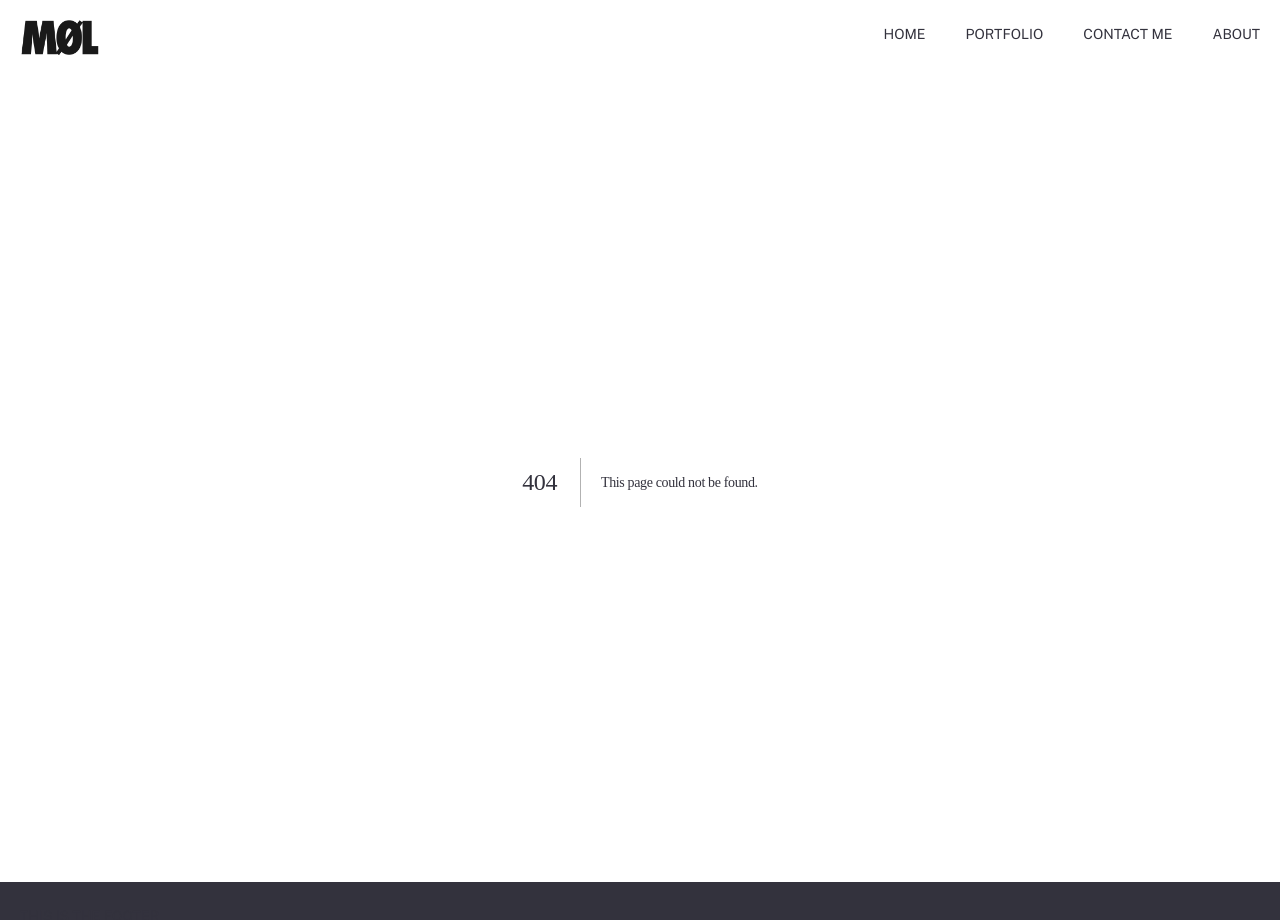
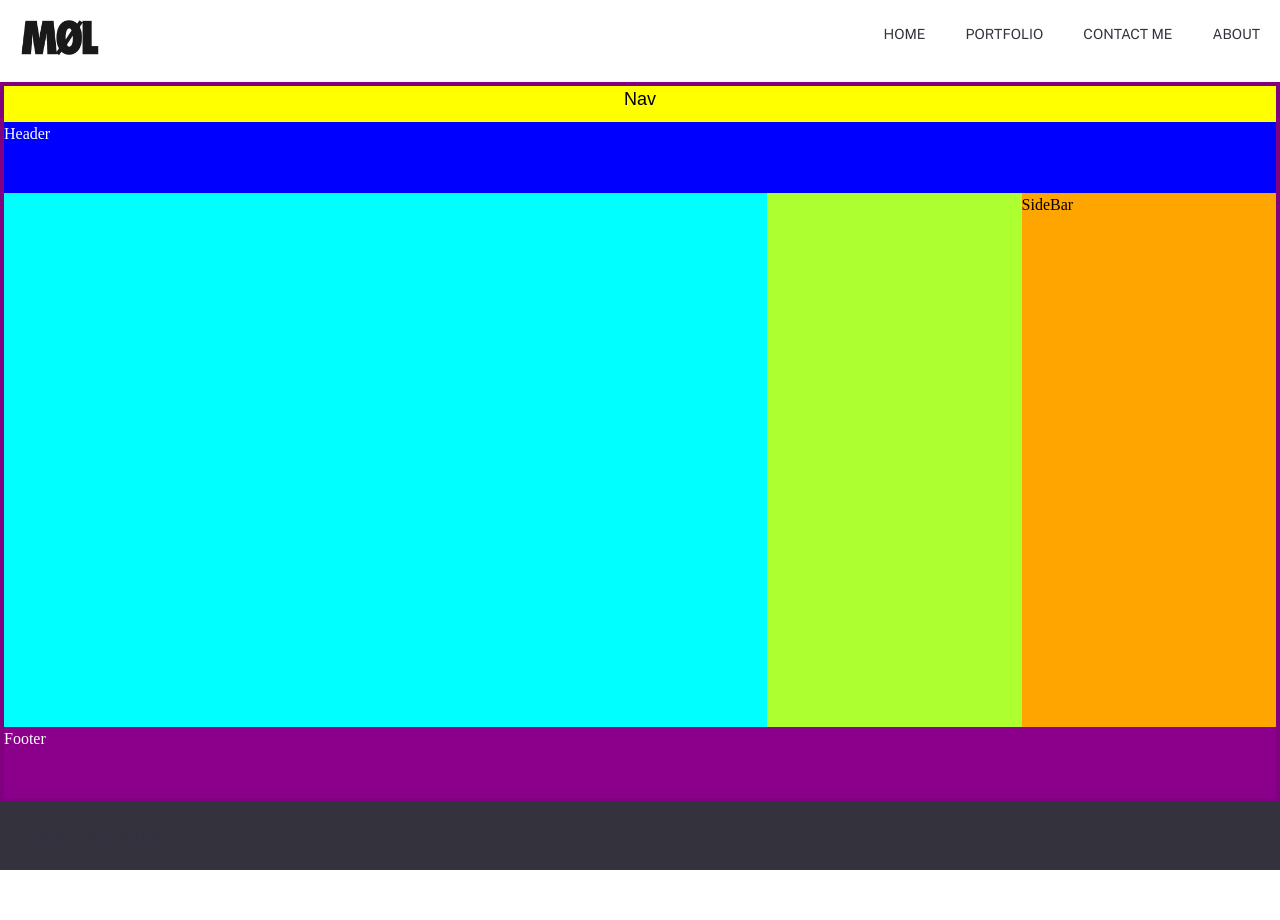
Before and after one commit to Birkis/curly-train-nextjs, a Next.js app: page /gridTests in a window 1280 px wide. Before the commit this address had no page. Shown: the top 920 px of the page. After the commit the page ends 870 px from the top, so only its background shows below. Built offline with nearby package versions, Linux system fonts and the light colour scheme; a web font is replaced by a local one.

Commit message:
added sliding menu and close on click outside

```diff
--- a/components/aboutMe.jsx
+++ b/components/aboutMe.jsx
@@ -2,6 +2,7 @@ import React, {useEffect, useRef} from 'react'
 import styles from  '../styles/aboutMe.module.scss'
 import Link from 'next/link'
 import { gsap } from 'gsap'
+
 
 export function AboutMe({aboutMeTitle, aboutMeBody, profileImage }) {
 
@@ -9,31 +10,34 @@ export function AboutMe({aboutMeTitle, aboutMeBody, profileImage }) {
 
     const imgRef = useRef(null)
 
+    //Site animations
     useEffect(()=>{
         const el = imgRef.current
-
+        //About Me body text
         gsap.fromTo('.animation',
-            {y:80},
-            {y:0,
-            duration:3,
+            {y:80, opacity:0},
+            {y:0,opacity:1,
+            duration:2.5,
             scrollTrigger:{
                 trigger: ".animation-start",
                 start: "top 90%",
-                markers: true
             }}
         )
+        // Go To Portfolio button
         gsap.fromTo('.button-secondary',
             {y:-20},
             {y:0,
-            duration:2,
+            duration:1.5,
             scrollTrigger: {
                 trigger: '.animation',
                 start: 'top center'
             }})
+
+        //Profile Image  image
         gsap.fromTo(el,
-            {y: 100},
-            {y: 0,
-                duration:2,
+            {y: 80, opacity:0},
+            {y: 0, opacity:1,
+                duration:1.5,
                 scrollTrigger: {
                     trigger: el,
                     start:  "top 100%"
--- a/components/bannerSection.jsx
+++ b/components/bannerSection.jsx
@@ -26,6 +26,7 @@ export function BannerSection({phrase}) {
             height={600}
             className={styles.image}
             id={"bannerImage"}
+            alt="Hero image for portfolio page"
             />
 
         <div className={styles.textSection}>
--- a/components/navbar.jsx
+++ b/components/navbar.jsx
@@ -1,33 +1,63 @@
-import React, {useState} from 'react'
+import React, {useState,  useRef, useEffect} from 'react'
 import styles from '../styles/navbar.module.scss'
 import Image from 'next/image'
 import Link from 'next/link'
 
+export function Navbar() {
+
+    const linkButton = useRef()
+    const navRef = useRef()
+    const [menuIsOpen, setMenuIsOpen] = useState(false)
+
+
+    useEffect(() => {
+
+      const handler = (e) => {
+        //If the menu is not a part of the area clicked, then close the menu
+        if(!navRef.current.contains(e.target) || linkButton.current.contains(e.target)){
+          setMenuIsOpen(!menuIsOpen)
+        }
+      }
+      document.addEventListener("mousedown",handler)
 
 
 
-
-
-export function Navbar() {
-
-    const [hideNav, setHideNav] = useState(true)
-
-
+      return ()=> {
+        document.removeEventListener("mousedown", handler)
+      }
+    },[menuIsOpen])
 
 
     return (
         <nav className={styles.navbar}>
         <div className={styles.logo}>
-          <Link href="/"><Image src="/logo.png" width={286} height={126} /></Link>
+        <Link href="/"><span><Image src="/logo.png" width={286} height={126} alt="the logo image"/></span></Link>
         </div>
+
         <div className={styles.navWrapper}>
-          <button className={styles.mobileNavToggle}  onClick={()=> setHideNav(!hideNav)}>
-            <img className={`${styles.iconHamburger} ${hideNav ? "" : "visually-hidden"}`} src="/icons/hamburger.svg" alt="" />
-            <img  className={`${styles.iconclose} ${hideNav ? "visually-hidden" : ""}`} src="/icons/close.svg" alt="" />
+          <button className={styles.mobileNavToggle}  onClick={()=> {
+              setMenuIsOpen(!menuIsOpen)
+            }
+          }>
+
+              {!menuIsOpen && <Image src="/icons/hamburger.svg"
+                width={25}
+                height={13}
+                className={`${styles.iconHamburger}`}
+                alt='hamburger icon' />}
+
+              {menuIsOpen && <Image src="/icons/close.svg"
+                width={15}
+                height={15}
+                className={`${styles.iconclose}`}
+                alt="the close button"  />}
+
             <span className='visually-hidden'>menu</span>
           </button>
-          <nav className={ hideNav ? `${styles.primaryNavigationHidden}` : `${styles.primaryNavigation}`   }>
-            <ul className={`${styles.links} body-2`} role='list'>
+          <nav
+            ref={navRef}
+            className={`${styles.primaryNavigation} ${menuIsOpen ? styles.primaryNavigationShowing : styles.primaryNavigationHidden}`}>
+            <ul ref={linkButton} className={`${styles.links} body-2`} role='list'>
               <Link href="/"><li><a>Home </a></li></Link>
               <Link href="/portfolio"><li><a>Portfolio </a></li></Link>
               <Link href="/contact"><li><a>Contact Me </a></li></Link>
--- /dev/null
+++ b/pages/gridTests.jsx
@@ -0,0 +1,22 @@
+import styles from '../styles/gridTests.module.scss'
+
+export default function GridTests() {
+
+    return (
+        <div className={styles.wrapper}>
+            <div className={styles.header}>Header</div>
+            <div className={styles.nav}> Nav </div>
+            <div className={styles.main}>
+
+            </div>
+            <div className={styles.sidebar}> SideBar</div>
+            <div className={styles.profile}>
+
+
+
+
+            </div>
+            <div className={styles.footer}>Footer</div>
+        </div>
+    )
+}
--- /dev/null
+++ b/styles/gridTests.module.scss
@@ -0,0 +1,92 @@
+.wrapper {
+    width: 100%;
+    height: 90vh;
+    border: 4px solid purple;
+    display: grid;
+    grid-template-columns:repeat(5, 1fr);
+    grid-template-rows: 5% 10% 55% 20% 10% auto;
+    grid-template-areas:
+    "N N N N N"
+    "H H H H H"
+    "M M M P S"
+    "M M M P S"
+    "F F F F F"
+    ;
+}
+
+.nav {
+    background-color: yellow;
+    font-size: 18px;
+    font-family: sans-serif;
+    text-align: center;
+    // grid-column: 1 / 2;
+    // grid-row: 2 / 5;
+
+}
+.main  {
+    background-color: aqua;
+    // grid-column: 2 / 5;
+    // grid-row: 2 / 5;
+    display: flex;
+    justify-content: space-around;
+    flex-direction: column;
+    align-items: center;
+}
+
+.header {
+    background-color: blue;
+    color: white;
+    // grid-column: 1 / 7;
+}
+
+.sidebar {
+    background-color: orange;
+    // grid-column: 5 / 6;
+    // grid-row: 2 / 5;
+}
+
+.profile {
+    background-color: greenyellow;
+    // grid-column: 6 / 7;
+    // grid-row: 2 / 5;
+    display: flex;
+    flex-direction: column;
+}
+
+.profile img {
+    border-radius: 50%;
+    aspect-ratio: 1 / 1;
+    object-fit: cover;
+    object-position: top center;
+}
+
+.footer {
+    color: white;
+    background-color: darkmagenta;
+    // grid-column: 1 / span 6;
+}
+
+.header {
+    grid-area: H;
+}
+
+.nav {
+    grid-area: N;
+}
+
+.main {
+
+    grid-area: M;
+}
+
+.profile {
+    grid-area: P;
+}
+
+.sidebar {
+    grid-area: S;
+}
+
+.footer {
+    grid-area: F;
+}
--- a/styles/navbar.module.scss
+++ b/styles/navbar.module.scss
@@ -30,6 +30,7 @@
     .navWrapper {
         width: 60%;
         position: relative;
+
     }
 
     .mobileNavToggle {
@@ -42,29 +43,21 @@
         background: transparent;
         border: 0;
         padding: 0.5em;
-
-        .iconHamburger {
-
-        }
-
-        .iconclose  {
-
-        }
-
-
-
-    }
-
-    .primaryNavigationHidden {
-        display: none;
     }
 
     .primaryNavigation {
         display: flex;
-        width: 100%;
+        width: 0%;
         isolation: isolate;
         position: absolute;
         z-index: 1;
+        -webkit-transition: all 2s ease;
+        -moz-transition: all 2s ease;
+        -o-transition: all 2s ease;
+        -ms-transition: all 2s ease;
+        transition: all 2s ease;
+        opacity: 0;
+
 
 
         .links {
@@ -80,4 +73,13 @@
         }
 
     }
+    .primaryNavigationShowing {
+        width: 100%;
+        opacity: 1;
+    }
+
+    .primaryNavigationHidden {
+
+    }
+
 }
```
Also changed, not shown: components/test.txt (deleted).
